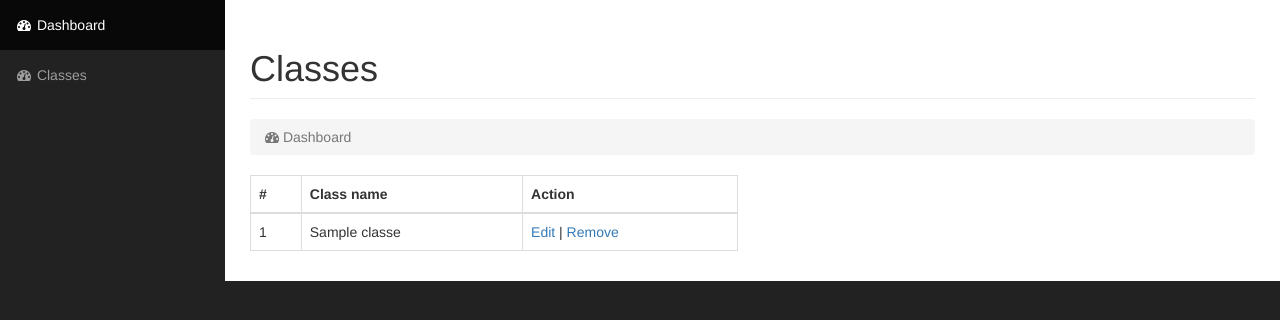
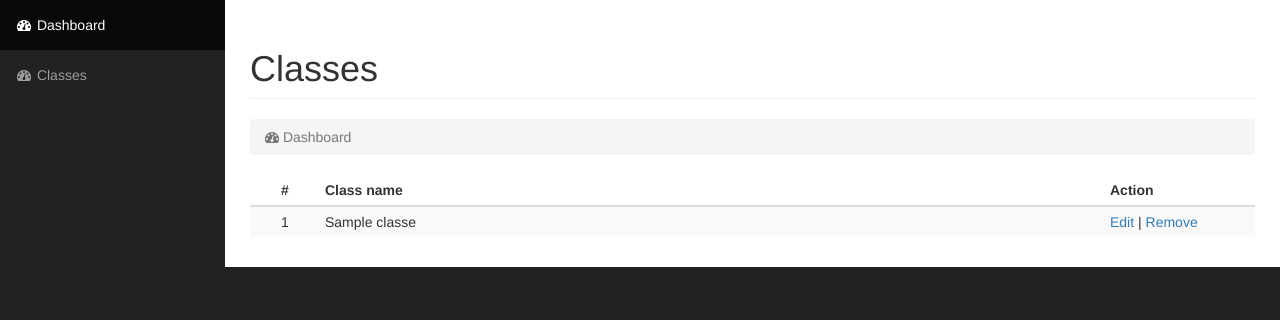
Before and after one commit to CodecoolKrakow20161/ccms, a Flask app: page /classes/ in a window 1280 px wide. Shown: the part 51-371 px from the top of the page. Run offline with Flask 2, Linux system fonts and the light colour scheme; tables that the repository leaves empty hold one stand-in row (values such as "Sample post"); some libraries are stand-ins or nearby versions.

Commit message:
Classes table list look & feel

```diff
--- a/app/static/css/styles.css
+++ b/app/static/css/styles.css
@@ -0,0 +1,5 @@
+table.table.table-indexed tr th:first-child,
+table.table.table-indexed tr td:first-child {
+    text-align: center;
+    width: 70px;
+}
--- a/app/templates/classes/index.html
+++ b/app/templates/classes/index.html
@@ -3,14 +3,14 @@
 {% block body %}
 
 <div class="row">
-    <div class="col-lg-6">
+    <div class="col-lg-12">
         <div class="table-responsive">
-            <table class="table table-bordered table-hover">
+            <table class="table table-condensed table-hover table-striped table-indexed">
                 <thead>
                     <tr>
                         <th>#</th>
                         <th>Class name</th>
-                        <th>Action</th>
+                        <th style="width: 150px;">Action</th>
                     </tr>
                 </thead>
                 <tbody>
```
